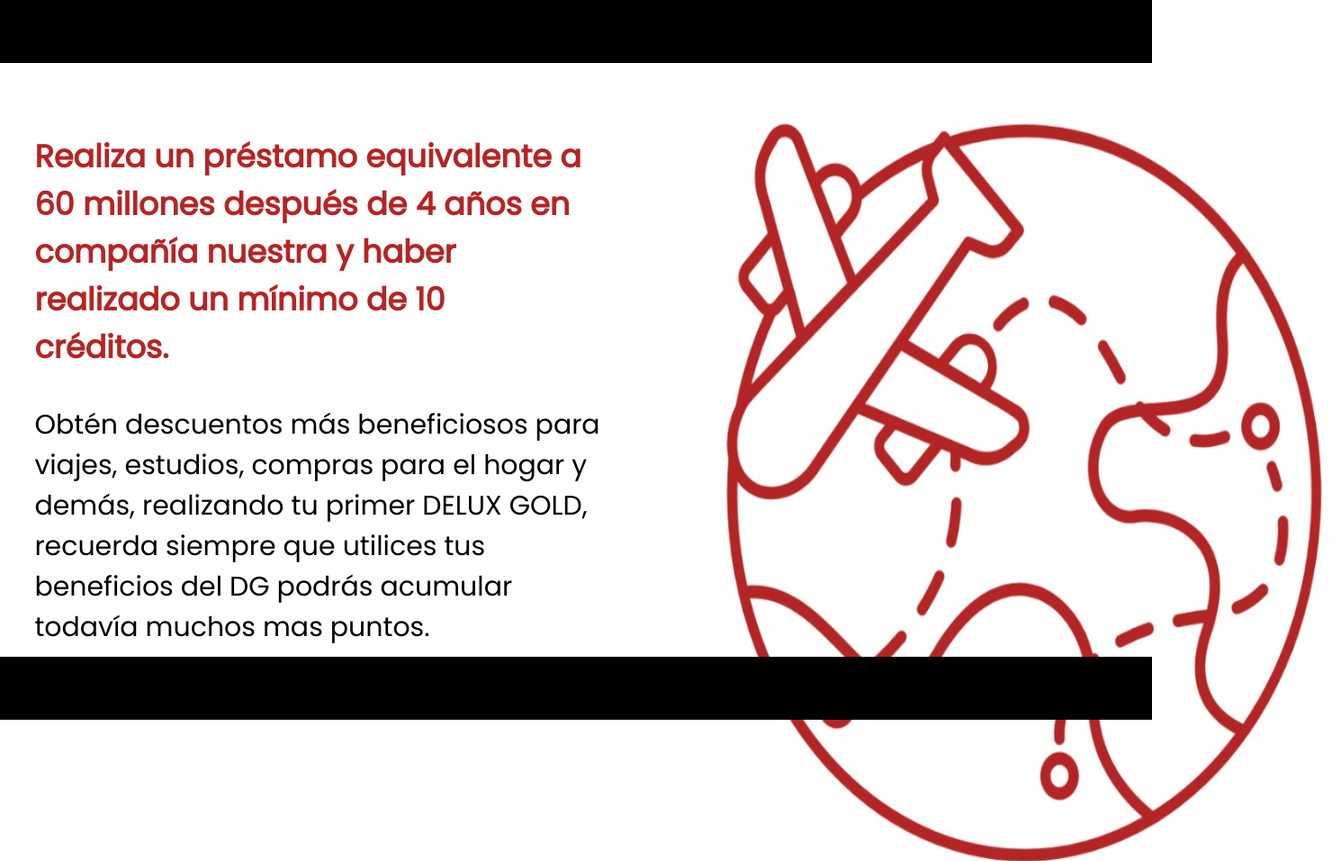
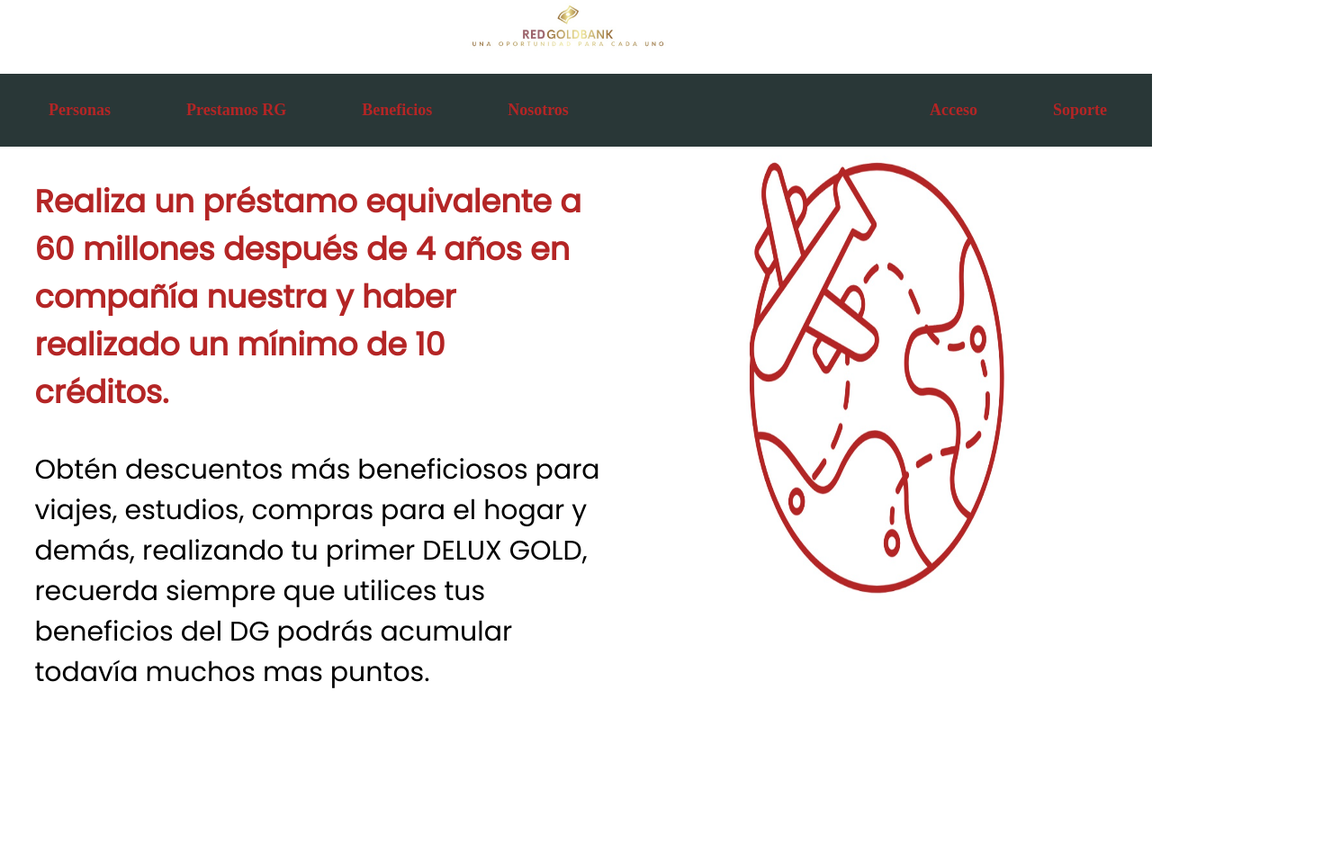
Before and after one commit to AnyiDc/Red-Gold-Bank, a website: page views/Pages/beneficios.html in a window 1280 px wide. Shown: the top 957 px of the page at 90% size, 1490 px wide, since content can reach past the window. After the commit the page ends 800 px from the top, so only its background shows below. Drawn offline with Linux system fonts and the light colour scheme; files whose address does not match are found by name.

Commit message:
cambio css de la pagina beneficios

```diff
--- a/views/Pages/beneficios.html
+++ b/views/Pages/beneficios.html
@@ -10,7 +10,20 @@
 
 <body>
 
-    <header>
+    <!-- bloque header -->
+
+    <header class="cabecera">
+        <img src="/views/Public/img/Logo.png" alt="RedGoldBank-LOGO">
+        <nav>
+            <ul class="menu-Ul">
+                <li class="elementos"><a href="/views/Pages/personas.html">Personas</a></li>
+                <li class="elementos"><a href="/views/Pages/creditos.html">Prestamos RG</a></li>
+                <li class="elementos"><a href="/views/Pages/beneficios.html">Beneficios</a></li>
+                <li class="elementos"><a href="">Nosotros</a></li>
+                <li class="nav-Derecha"><a class="destacado" href="/views/Pages/login.html">Acceso</a></li>
+                <li class="elementos"><a href="/views/Pages/soporte.html">Soporte</a></li>
+            </ul>
+        </nav>
     </header>
 
     <main>
@@ -25,10 +38,6 @@
             <img src="/views/Public/img/Avion.png" alt="Avion">
         </div>
     </main>
-
-    <footer>
-    </footer>
-
 </body>
 
 </html>
--- a/views/Public/css/Beneficios.css
+++ b/views/Public/css/Beneficios.css
@@ -19,24 +19,98 @@
 }
 
 /*Se insertan y se nombran todas las fuentes necesarias para el diseño*/
-body {
-    width: 100%;
-    height: 100%;
-}
+
 
 * {
     margin: 0;
     padding: 0;
+    box-sizing: border-box;
+}
+body {
+    width: 100%;
+    height: 100vh;
+}
+/*Menu de navegacion*/
+
+.cabecera{
+    width: 100%;
+    position: absolute;
+    top:-140px;
 }
 
-header {
-    background-color: black;
+.cabecera img {
+    width: 20%;
+    height: 90px;
+    transition: all 0.3s ease-in-out;
+    margin-left: 40%;
+}
+
+.cabecera nav {
+    background-color: #293737;
+    padding: 10px;
+    position: sticky;
+    top: 0px;
+}
+
+.cabecera ul {
+    list-style: none;
+    margin: 0px;
+    padding: 0px;
+    display: flex;
+}
+
+.cabecera li {
+    margin-right: 20px;
+    padding: 20px;
+    border: none;
+    outline: none;
+    cursor: pointer;
+
+}
+
+.cabecera a {
+    color: #b42525;
+    text-decoration: none;
+    margin-left: 20px;
+    font-family: 'FuentePrincipal';
+    font-size: 18px;
+    font-weight: 700;
+    text-align: center;
+
+}
+
+.elementos::before {
+    content: '';
     width: 100%;
-    height: 70px;
+    height: 100%;
+    border: 2px solid transparent;
+    border-radius: 5px;
+    transition: transform 0.6s ease-in-out, border-color 0.6s ease-in-out;
+    z-index: -1;
+}
+
+.elementos:hover::before {
+    border-color: red;
+    transform: rotate(360deg);
+}
+
+.cabecera li:hover a {
+    color: red;
+    /* Cambiar color del texto en hover */
+}
+
+.nav-Derecha {
+    margin-left: auto;
+}
+
+.destacado {
+    font-weight: bold;
 }
 
 main {
     display: flex;
+    position: relative;
+    top: 120px;
 }
 
 section {
@@ -68,17 +142,9 @@
 }
 
 img {
-    width: 140%;
-    height: 115%;
+    width: 60%;
+    height: 500px;
     z-index: -1;
     margin-top: 10%;
-    margin-left: 1%;
+    margin-left: 50px;
 }
-
-footer {
-    background-color: black;
-    width: 100%;
-    height: 70px;
-    position: absolute;
-    bottom: 0px;
-}
```
Also changed, not shown: views/Pages/userInterfaz/opciones/pagoCreditos.html (+1 -1 lines).
